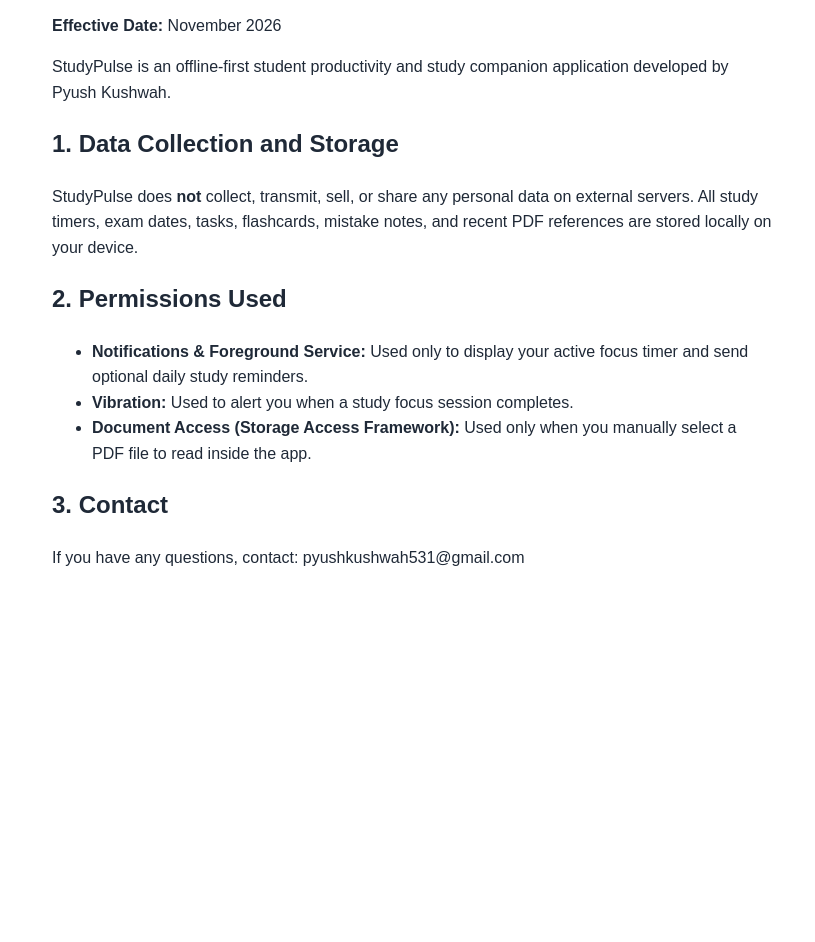
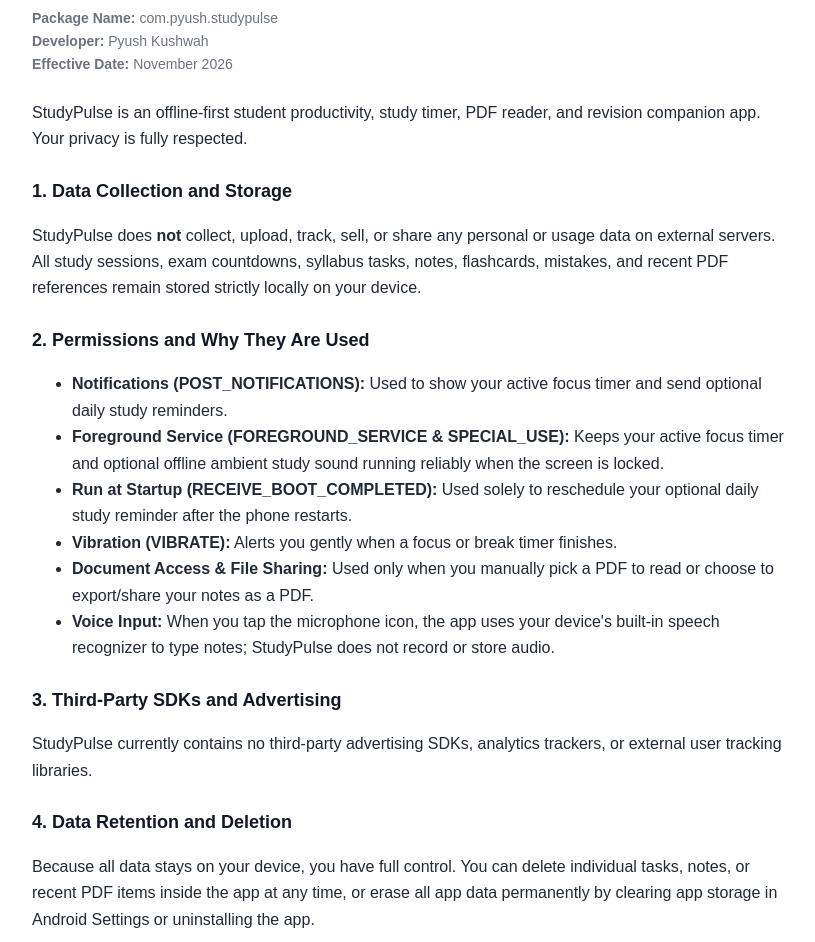
Before and after one commit to pyushkushwah531-cpu/StudyPulse, a plain HTML site: page index.html in a window 1280 px wide. Shown: the part 100-1042 px from the top of the page, without its empty margins (228-1043 px from the left). Before the commit the page ends 800 px from the top, so only its background shows below. Drawn offline with Linux system fonts and the light colour scheme.

Commit message:
Update index.html

```diff
--- a/index.html
+++ b/index.html
@@ -5,23 +5,45 @@
   <meta name="viewport" content="width=device-width, initial-scale=1.0" />
   <title>StudyPulse - Privacy Policy</title>
   <style>
-    body { font-family: Arial, sans-serif; max-width: 720px; margin: 40px auto; padding: 0 20px; line-height: 1.6; color: #1f2937; }
-    h1 { color: #4f46e5; }
+    body { font-family: Arial, sans-serif; max-width: 760px; margin: 40px auto; padding: 0 20px; line-height: 1.65; color: #1f2937; }
+    h1 { color: #4f46e5; margin-bottom: 4px; }
+    h2 { color: #111827; margin-top: 24px; font-size: 18px; }
+    .meta { color: #6b7280; font-size: 14px; margin-bottom: 24px; }
   </style>
 </head>
 <body>
   <h1>Privacy Policy for StudyPulse</h1>
-  <p><strong>Effective Date:</strong> November 2026</p>
-  <p>StudyPulse is an offline-first student productivity and study companion application developed by Pyush Kushwah.</p>
+  <p class="meta">
+    <strong>Package Name:</strong> com.pyush.studypulse<br />
+    <strong>Developer:</strong> Pyush Kushwah<br />
+    <strong>Effective Date:</strong> November 2026
+  </p>
+
+  <p>StudyPulse is an offline-first student productivity, study timer, PDF reader, and revision companion app. Your privacy is fully respected.</p>
+
   <h2>1. Data Collection and Storage</h2>
-  <p>StudyPulse does <strong>not</strong> collect, transmit, sell, or share any personal data on external servers. All study timers, exam dates, tasks, flashcards, mistake notes, and recent PDF references are stored locally on your device.</p>
-  <h2>2. Permissions Used</h2>
+  <p>StudyPulse does <strong>not</strong> collect, upload, track, sell, or share any personal or usage data on external servers. All study sessions, exam countdowns, syllabus tasks, notes, flashcards, mistakes, and recent PDF references remain stored strictly locally on your device.</p>
+
+  <h2>2. Permissions and Why They Are Used</h2>
   <ul>
-    <li><strong>Notifications &amp; Foreground Service:</strong> Used only to display your active focus timer and send optional daily study reminders.</li>
-    <li><strong>Vibration:</strong> Used to alert you when a study focus session completes.</li>
-    <li><strong>Document Access (Storage Access Framework):</strong> Used only when you manually select a PDF file to read inside the app.</li>
+    <li><strong>Notifications (POST_NOTIFICATIONS):</strong> Used to show your active focus timer and send optional daily study reminders.</li>
+    <li><strong>Foreground Service (FOREGROUND_SERVICE &amp; SPECIAL_USE):</strong> Keeps your active focus timer and optional offline ambient study sound running reliably when the screen is locked.</li>
+    <li><strong>Run at Startup (RECEIVE_BOOT_COMPLETED):</strong> Used solely to reschedule your optional daily study reminder after the phone restarts.</li>
+    <li><strong>Vibration (VIBRATE):</strong> Alerts you gently when a focus or break timer finishes.</li>
+    <li><strong>Document Access &amp; File Sharing:</strong> Used only when you manually pick a PDF to read or choose to export/share your notes as a PDF.</li>
+    <li><strong>Voice Input:</strong> When you tap the microphone icon, the app uses your device's built-in speech recognizer to type notes; StudyPulse does not record or store audio.</li>
   </ul>
-  <h2>3. Contact</h2>
-  <p>If you have any questions, contact: pyushkushwah531@gmail.com</p>
+
+  <h2>3. Third-Party SDKs and Advertising</h2>
+  <p>StudyPulse currently contains no third-party advertising SDKs, analytics trackers, or external user tracking libraries.</p>
+
+  <h2>4. Data Retention and Deletion</h2>
+  <p>Because all data stays on your device, you have full control. You can delete individual tasks, notes, or recent PDF items inside the app at any time, or erase all app data permanently by clearing app storage in Android Settings or uninstalling the app.</p>
+
+  <h2>5. Children's Privacy</h2>
+  <p>StudyPulse is safe for students of all ages and does not knowingly collect any personally identifiable information from children or adults.</p>
+
+  <h2>6. Changes and Contact</h2>
+  <p>Any future updates to this Privacy Policy will be posted on this page. For support or privacy questions, contact: <strong>pyushkushwah531@gmail.com</strong></p>
 </body>
 </html>
```
